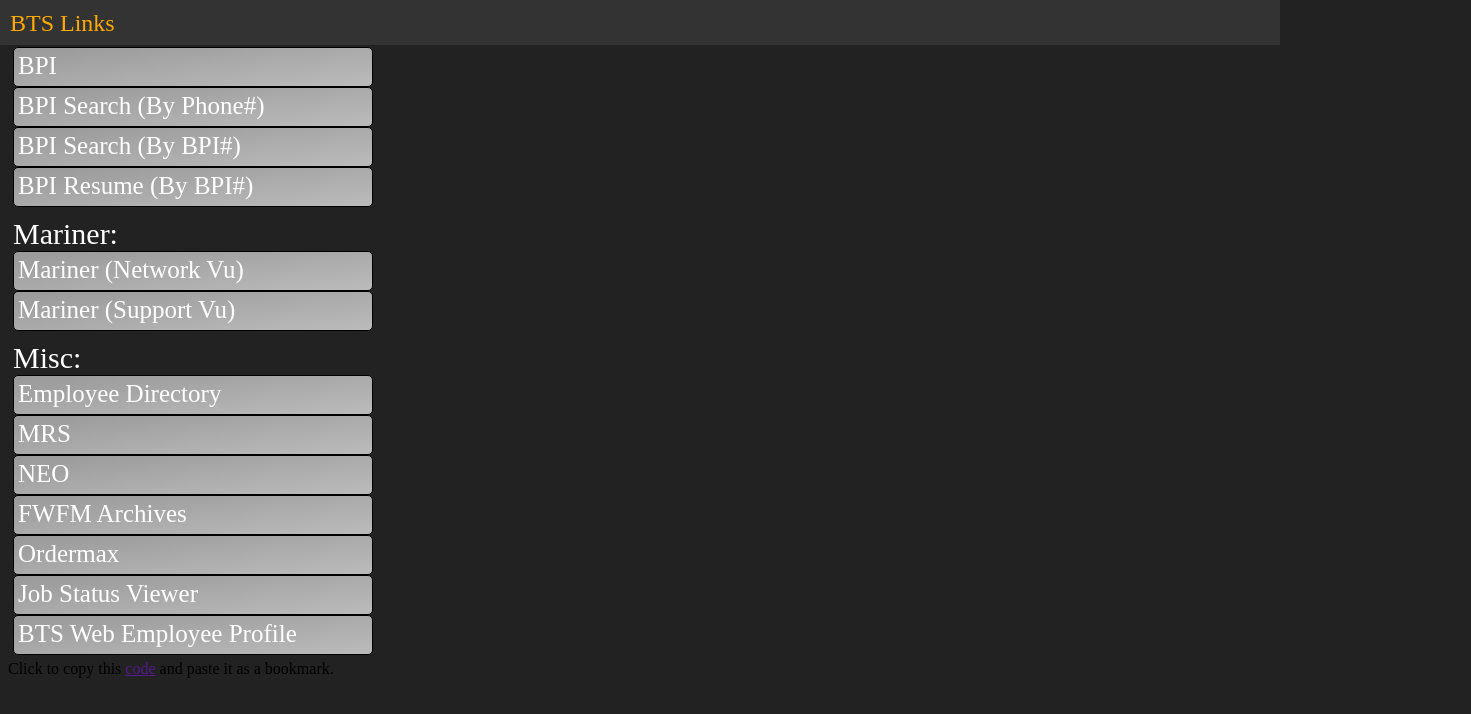
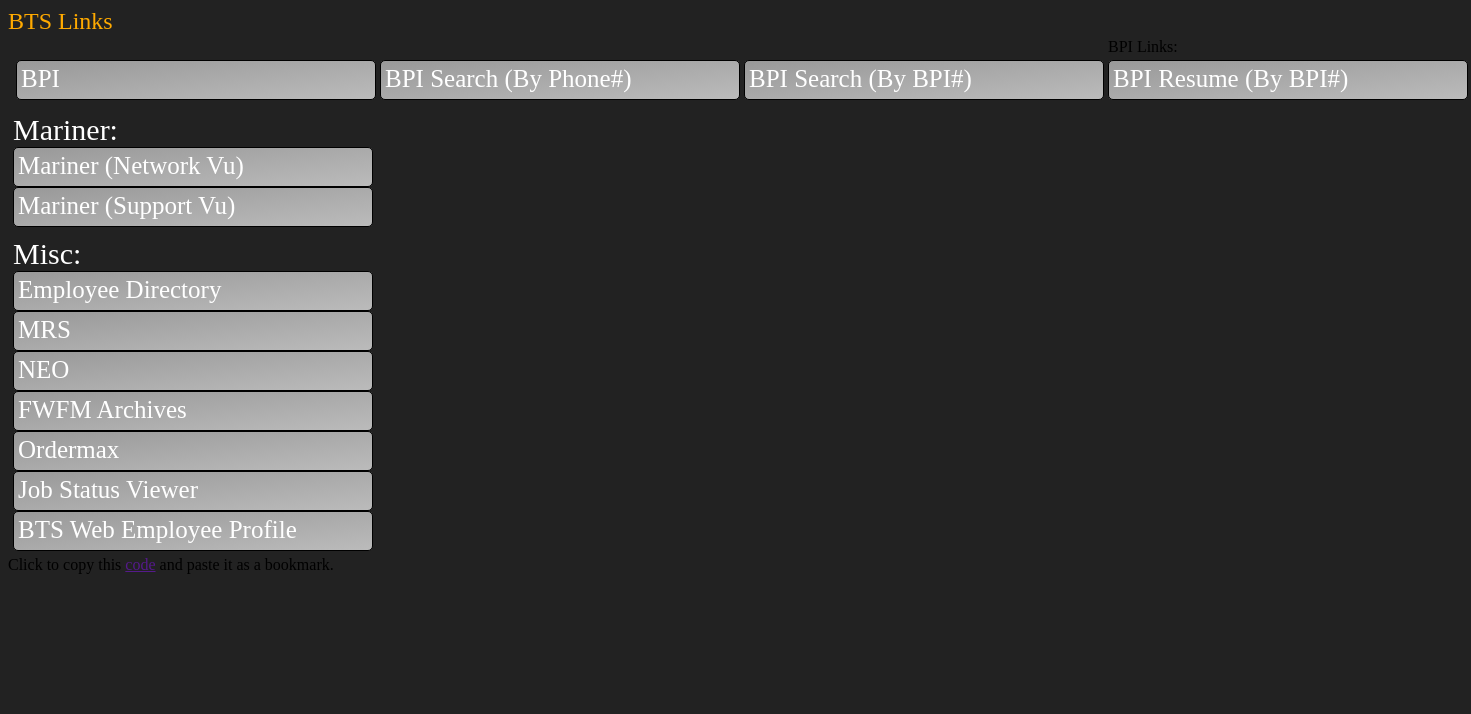
Before and after one commit to sgtbane/bts-links, a plain HTML site: page index.html in a window 1280 px wide. Shown: the whole page, 1471 px wide, since content can reach past the window. Drawn offline with Linux system fonts and the light colour scheme.

Commit message:
update index.html

```diff
--- a/index.html
+++ b/index.html
@@ -33,6 +33,9 @@
 				font-weight: 10px;
 				color: #FFF;
 			}
+			.table-header {
+
+			}
 			div.btn {
 				font-size: 25px;
 				color: #FFF;
@@ -48,7 +51,6 @@
 		</style>
 	</head>
 	<body>
-		<div class='topbar'>
 			<span class="topbar-title">BTS Links</span>
 			<!--
 			<button class="topbar-button" onclick='location.href="https://home.manticore.ca/logout.php";'>Logout</button>
@@ -56,11 +58,31 @@
 			-->
 		</div>
 		<div class="container">
-			<div class="header">BPI Links:</div>
-			<div class="btn" onClick="window.location.href='https://tech-bp.int.bell.ca/#/';">BPI</div>
-			<div class="btn" onClick="var search=prompt('Phone#','');if (search!=null){window.location.href='https://tech-bp.int.bell.ca/#/search/history?search='+search;};">BPI Search (By Phone#)</div>
-			<div class="btn" onClick="var search=prompt('BPI#','');if (search!=null){window.location.href='https://tech-bp.int.bell.ca/#/flow-history/'+search;};">BPI Search (By BPI#)</div>
-			<div class="btn" onClick="var search=prompt('BPI#','');if (search!=null){window.location.href='https://tech-bp.int.bell.ca/#/task/'+search;};">BPI Resume (By BPI#)</div>
+			<table>
+				<thead>
+					<th colspan='3'>
+						<td class='table-header'>
+							BPI Links:
+						</td>
+					</th>
+				</thead>
+				<tbody>
+					<tr>
+						<td>
+							<div class="btn" onClick="window.location.href='https://tech-bp.int.bell.ca/#/';">BPI</div>
+						</td>
+						<td>
+							<div class="btn" onClick="var search=prompt('Phone#','');if (search!=null){window.location.href='https://tech-bp.int.bell.ca/#/search/history?search='+search;};">BPI Search (By Phone#)</div>
+						</td>
+						<td>
+							<div class="btn" onClick="var search=prompt('BPI#','');if (search!=null){window.location.href='https://tech-bp.int.bell.ca/#/flow-history/'+search;};">BPI Search (By BPI#)</div>
+						</td>
+						<td>
+							<div class="btn" onClick="var search=prompt('BPI#','');if (search!=null){window.location.href='https://tech-bp.int.bell.ca/#/task/'+search;};">BPI Resume (By BPI#)</div>
+						</td>
+					</tr>
+				</tbody>
+			</table>
 		</div>
 		<div class="container">
 			<div class="header">Mariner:</div>
```
